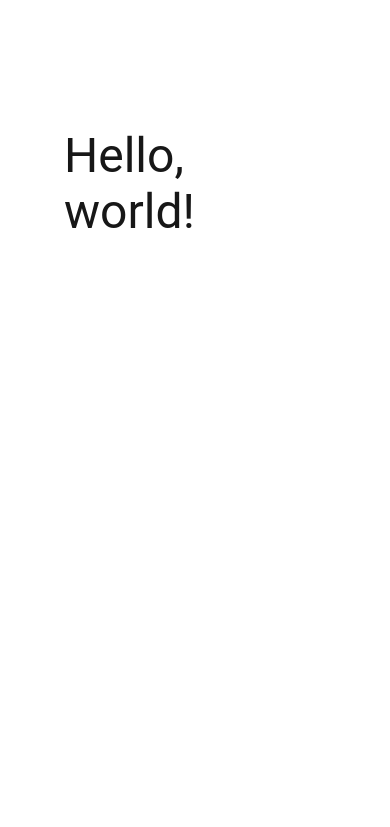
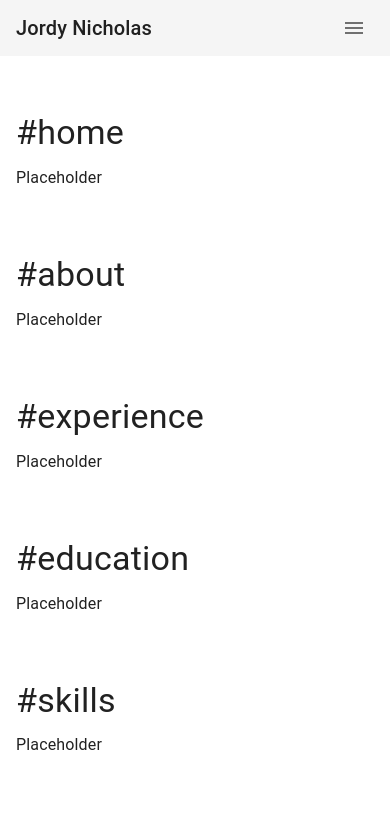
Before and after one commit to JordyNicholas/portfolio, a Next.js app: page / in a window 390 px wide. Shown: the top 827 px of the page. Built offline with nearby package versions, Linux system fonts and the light colour scheme; what @mui/material-nextjs would draw is missing.

Commit message:
feat(C0.3): implement responsive navigation and layout components

```diff
--- /dev/null
+++ b/app/components/layout/AppShell.tsx
@@ -0,0 +1,18 @@
+"use client";
+import { AppBar, Toolbar, Typography } from "@mui/material"
+import { DesktopNav } from "./DesktopNav"
+import { MobileNav } from "./MobileNav"
+
+export function AppShell() {
+  return (
+    <AppBar position="static" color="default" elevation={0}>
+      <Toolbar sx={{ gap: 2 }}>
+        <Typography variant="h6" component="div" sx={{ flexGrow: 1 }}>
+          Jordy Nicholas
+        </Typography>
+        <DesktopNav />
+        <MobileNav />
+      </Toolbar>
+    </AppBar>
+  )
+}
--- /dev/null
+++ b/app/components/layout/DesktopNav.tsx
@@ -0,0 +1,26 @@
+"use client";
+import { navItems, navLabel } from "@/app/data/nav";
+import { Button, Stack } from "@mui/material";
+
+export function DesktopNav() {
+  return (
+    <Stack
+      direction="row"
+      spacing={1}
+      sx={{ display: { xs: "none", md: "flex" } }}
+      component="nav"
+      aria-label="Primary"
+    >
+      { navItems.map((item) => (
+        <Button
+          key={item.id}
+          href={item.href}
+          color="inherit"
+          size="small"
+        >
+          {navLabel(item.id)}
+        </Button>
+      ))}
+    </Stack>
+  );
+}
--- /dev/null
+++ b/app/components/layout/MobileNav.tsx
@@ -0,0 +1,42 @@
+"use client";
+import { useState } from "react";
+import {
+  Drawer,
+  IconButton,
+  List,
+  ListItemText,
+  ListItemButton,
+  Box
+} from "@mui/material";
+import MenuIcon from "@mui/icons-material/Menu";
+import { NavItem, navItems, navLabel } from "@/app/data/nav";
+
+export function MobileNav() {
+  const [open, setOpen] = useState<boolean>(false);
+
+  return (
+    <Box sx={{ display: { xs: "block", md: "none"} }}>
+      <IconButton
+        aria-label="Menu"
+        onClick={ () => setOpen(true) }
+        edge="start"
+      >
+        <MenuIcon />
+      </IconButton>
+
+      <Drawer anchor="left" open={open} onClose={ () => setOpen(false) }>
+        <List sx={{ width: 260 } } component="nav" aria-label="Primary">
+          { navItems.map((item: NavItem) => (
+            <ListItemButton
+              key={item.id}
+              href={item.href}
+              onClick={ () => setOpen(false) }
+            >
+              <ListItemText primary={ navLabel(item.id) }/>
+            </ListItemButton>
+          ))}
+        </List>
+      </Drawer>
+    </Box>
+  )
+}
--- /dev/null
+++ b/app/components/layout/PageContainer.tsx
@@ -0,0 +1,25 @@
+import { Container, ContainerProps, CssBaseline } from "@mui/material";
+import React from "react";
+
+type PageContainerProps = {
+  children?: React.ReactNode;
+} & Pick<ContainerProps, "sx" | "component">;
+
+export default function PageContainer({ children, sx, ...props }: PageContainerProps) {
+  return (
+    <React.Fragment>
+      <CssBaseline />
+      <Container
+        maxWidth="lg"
+        sx={{
+          px: { xs: 2, sm: 3 },
+          py: { xs: 3, sm: 4 },
+          ...sx
+        }}
+        {...props}
+      >
+        {children}
+      </Container>
+    </React.Fragment>
+  )
+}
--- /dev/null
+++ b/app/components/sections/SectionPlaceholder.tsx
@@ -0,0 +1,22 @@
+import { Box, Typography } from "@mui/material";
+
+type Props = { id: string; title: string; }
+
+export function SectionPlaceholder({ id, title }: Props) {
+  return (
+    <Box
+      component="section"
+      id={id}
+      sx={{
+        scrollMarginTop: 16,
+        py: 4,
+        minHeight: 120
+      }}
+    >
+      <Typography variant="h4" component="h2" gutterBottom>
+        {title}
+      </Typography>
+      <Typography color="text.secondary">Placeholder</Typography>
+    </Box>
+  )
+}
--- /dev/null
+++ b/app/data/nav.ts
@@ -0,0 +1,16 @@
+export const navItems = [
+  { id: "#home", href: "/" },
+  { id: "#about", href: "/about" },
+  { id: "#experience", href: "/experience" },
+  { id: "#education", href: "/education" },
+  { id: "#skills", href: "/skills" },
+  { id: "#projects", href: "/projects" },
+  { id: "#personal", href: "/personal" },
+  { id: "#contact", href: "/contact" }
+]
+
+export type NavItem = (typeof navItems)[number];
+
+export function navLabel(id: string): string {
+  return id.charAt(0).toUpperCase() + id.slice(1);
+}
--- a/app/page.tsx
+++ b/app/page.tsx
@@ -1,12 +1,21 @@
-import { Typography } from "@mui/material";
-import { soraSans } from "./styles/fonts";
+import { AppShell } from "./components/layout/AppShell";
+import { SectionPlaceholder } from "./components/sections/SectionPlaceholder";
+import PageContainer from "./components/layout/PageContainer";
+import { navItems, navLabel } from "./data/nav";
 
 export default function Home() {
   return (
-    <div className={`flex flex-col flex-1 items-center justify-center bg-zinc-50 font-sans dark:bg-black ${soraSans.className}`}>
-      <main className="flex flex-1 w-full max-w-3xl flex-col items-center justify-between py-32 px-16 bg-white dark:bg-black sm:items-start">
-        <Typography variant="h3" component="h3" gutterBottom>Hello, world!</Typography>
-      </main>
-    </div>
+    <>
+      <AppShell />
+      <PageContainer>
+        { navItems.map((item) => (
+          <SectionPlaceholder
+            key={item.id}
+            id={item.id}
+            title={navLabel(item.id)}
+          />
+        ))}
+      </PageContainer>
+    </>
   );
 }
--- a/package.json
+++ b/package.json
@@ -12,6 +12,7 @@
     "@emotion/cache": "^11.14.0",
     "@emotion/react": "^11.14.0",
     "@emotion/styled": "^11.14.1",
+    "@mui/icons-material": "^9.5.0",
     "@mui/material": "^9.5.0",
     "@mui/material-nextjs": "^9.5.0",
     "motion": "^14.6.0",
```
